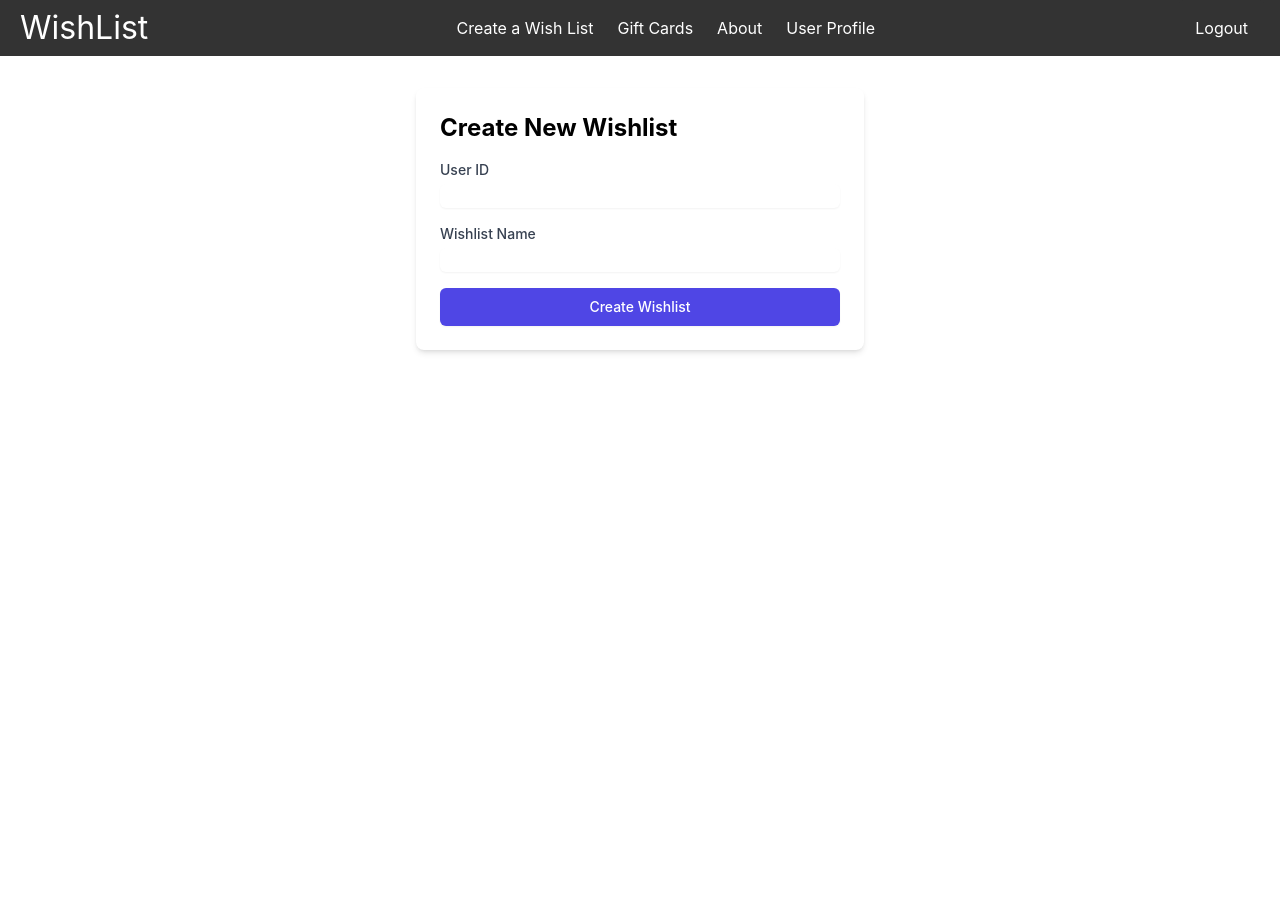
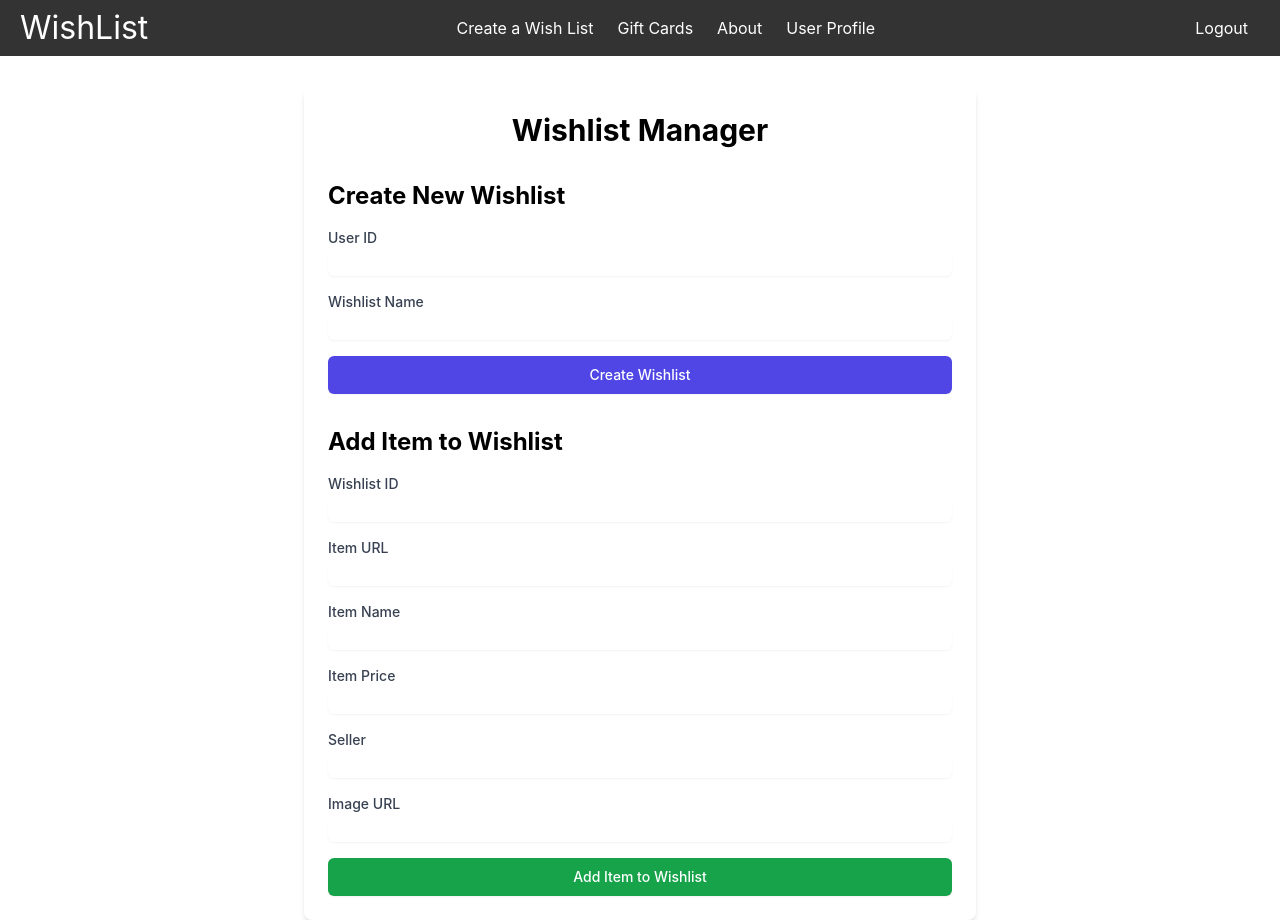
Before and after one commit to CST438-P2-Group17/CST438-P2-G17-FrontEnd, a React (Create React App) app in the folder Project_2/: page /createalist in a window 1280 px wide. Before the commit the page ends 800 px from the top, so only its background shows below. Built offline with nearby package versions, Linux system fonts and the light colour scheme.

Commit message:
Added add an item to wishlist based on wishlist id

```diff
--- a/Project_2/src/App.js
+++ b/Project_2/src/App.js
@@ -36,8 +36,8 @@ function App(){
     <div>
       <Navbar clientId="591552019563-hc7e24ispsfj464umknr2u428obj0fsh.apps.googleusercontent.com"/>
         <Routes>
-          <Route path="/login" element={<Login />} />
-          <Route path="/" element={<Home />} />
+          <Route path="/" element={<Login />} />
+          <Route path="/home" element={<Home />} />
           <Route path="/createalist" element={<CreateWishlist/>} />
           <Route path="/giftcards" element={<GiftCardList />} />
           <Route path="/about" element={<About />} />
--- a/Project_2/src/components/createalist.js
+++ b/Project_2/src/components/createalist.js
@@ -1,19 +1,26 @@
 import React, { useState } from 'react'
 
-function CreateWishlist() {
+function WishlistManager() {
   const [wishListName, setWishListName] = useState('')
   const [userId, setUserId] = useState('')
   const [error, setError] = useState('')
   const [showModal, setShowModal] = useState(false)
   const [createdWishlistName, setCreatedWishlistName] = useState('')
 
-  const handleSubmit = async (e) => {
+  const [wishlistId, setWishlistId] = useState('')
+  const [itemUrl, setItemUrl] = useState('')
+  const [itemName, setItemName] = useState('')
+  const [itemPrice, setItemPrice] = useState('')
+  const [itemSeller, setItemSeller] = useState('')
+  const [itemImageUrl, setItemImageUrl] = useState('')
+  const [itemError, setItemError] = useState('')
+  const [showItemModal, setShowItemModal] = useState(false)
+
+  const handleCreateWishlist = async (e) => {
     e.preventDefault()
     setError('')
 
     try {
-        console.log(userId);
-        console.log(wishListName);
       const response = await fetch(`https://cst438p2g17spring-65b77ceaeba8.herokuapp.com/addWishlist`, {
         method: 'POST',
         headers: {
@@ -40,7 +47,49 @@ function CreateWishlist() {
 
     } catch (error) {
       console.error('Error:', error);
-        setError(error.message || 'An error occurred while creating the wishlist.'); // Use error.message
+      setError(error.message || 'An error occurred while creating the wishlist.');
+    }
+  }
+
+  const handleAddItem = async (e) => {
+    e.preventDefault()
+    setItemError('')
+
+    try {
+      const response = await fetch(`https://cst438p2g17spring-65b77ceaeba8.herokuapp.com/addWishlistedItem`, {
+        method: 'POST',
+        headers: {
+          'Accept': 'application/json',
+          'Content-Type': 'application/x-www-form-urlencoded',
+        },
+        body: new URLSearchParams({
+          wishlistId: parseInt(wishlistId),
+          url: encodeURIComponent(itemUrl),
+          name: encodeURIComponent(itemName),
+          price: parseFloat(itemPrice),
+          seller: encodeURIComponent(itemSeller),
+          image_url: encodeURIComponent(itemImageUrl)
+        })
+      });
+
+      if (!response.ok) {
+        throw new Error('Network response was not ok: ' + response.statusText);
+      }
+
+      const data = await response.json();
+      console.log('Item added successfully:', data);
+
+      setShowItemModal(true);
+      setWishlistId('');
+      setItemUrl('');
+      setItemName('');
+      setItemPrice('');
+      setItemSeller('');
+      setItemImageUrl('');
+
+    } catch (error) {
+      console.error('Error:', error);
+      setItemError(error.message || 'An error occurred while adding the item to the wishlist.');
     }
   }
 
@@ -48,10 +97,18 @@ function CreateWishlist() {
     setShowModal(false)
   }
 
+  const closeItemModal = () => {
+    setShowItemModal(false)
+  }
+
   return (
-    <div className="max-w-md mx-auto mt-8 p-6 bg-white rounded-lg shadow-md">
+    <div className="max-w-2xl mx-auto mt-8 p-6 bg-white rounded-lg shadow-md">
+      <h1 className="text-3xl font-bold mb-8 text-center">Wishlist Manager</h1>
+
+
+      <div className="mb-8">
         <h2 className="text-2xl font-bold mb-4">Create New Wishlist</h2>
-      <form onSubmit={handleSubmit} className="space-y-4">
+        <form onSubmit={handleCreateWishlist} className="space-y-4">
           <div>
             <label htmlFor="userId" className="block text-sm font-medium text-gray-700">User ID</label>
             <input
@@ -86,9 +143,96 @@ function CreateWishlist() {
             {error}
           </div>
         )}
+      </div>
 
+
+      <div>
+        <h2 className="text-2xl font-bold mb-4">Add Item to Wishlist</h2>
+        <form onSubmit={handleAddItem} className="space-y-4">
+          <div>
+            <label htmlFor="wishlistId" className="block text-sm font-medium text-gray-700">Wishlist ID</label>
+            <input
+              type="number"
+              id="wishlistId"
+              value={wishlistId}
+              onChange={(e) => setWishlistId(e.target.value)}
+              className="mt-1 block w-full rounded-md border-gray-300 shadow-sm focus:border-indigo-300 focus:ring focus:ring-indigo-200 focus:ring-opacity-50"
+              required
+            />
+          </div>
+          <div>
+            <label htmlFor="itemUrl" className="block text-sm font-medium text-gray-700">Item URL</label>
+            <input
+              type="url"
+              id="itemUrl"
+              value={itemUrl}
+              onChange={(e) => setItemUrl(e.target.value)}
+              className="mt-1 block w-full rounded-md border-gray-300 shadow-sm focus:border-indigo-300 focus:ring focus:ring-indigo-200 focus:ring-opacity-50"
+              required
+            />
+          </div>
+          <div>
+            <label htmlFor="itemName" className="block text-sm font-medium text-gray-700">Item Name</label>
+            <input
+              type="text"
+              id="itemName"
+              value={itemName}
+              onChange={(e) => setItemName(e.target.value)}
+              className="mt-1 block w-full rounded-md border-gray-300 shadow-sm focus:border-indigo-300 focus:ring focus:ring-indigo-200 focus:ring-opacity-50"
+              required
+            />
+          </div>
+          <div>
+            <label htmlFor="itemPrice" className="block text-sm font-medium text-gray-700">Item Price</label>
+            <input
+              type="number"
+              id="itemPrice"
+              value={itemPrice}
+              onChange={(e) => setItemPrice(e.target.value)}
+              className="mt-1 block w-full rounded-md border-gray-300 shadow-sm focus:border-indigo-300 focus:ring focus:ring-indigo-200 focus:ring-opacity-50"
+              required
+              step="0.01"
+            />
+          </div>
+          <div>
+            <label htmlFor="itemSeller" className="block text-sm font-medium text-gray-700">Seller</label>
+            <input
+              type="text"
+              id="itemSeller"
+              value={itemSeller}
+              onChange={(e) => setItemSeller(e.target.value)}
+              className="mt-1 block w-full rounded-md border-gray-300 shadow-sm focus:border-indigo-300 focus:ring focus:ring-indigo-200 focus:ring-opacity-50"
+              required
+            />
+          </div>
+          <div>
+            <label htmlFor="itemImageUrl" className="block text-sm font-medium text-gray-700">Image URL</label>
+            <input
+              type="url"
+              id="itemImageUrl"
+              value={itemImageUrl}
+              onChange={(e) => setItemImageUrl(e.target.value)}
+              className="mt-1 block w-full rounded-md border-gray-300 shadow-sm focus:border-indigo-300 focus:ring focus:ring-indigo-200 focus:ring-opacity-50"
+              required
+            />
+          </div>
+          <button
+            type="submit"
+            className="w-full py-2 px-4 border border-transparent rounded-md shadow-sm text-sm font-medium text-white bg-green-600 hover:bg-green-700 focus:outline-none focus:ring-2 focus:ring-offset-2 focus:ring-green-500"
+          >
+            Add Item to Wishlist
+          </button>
+        </form>
+        {itemError && (
+          <div className="mt-4 p-2 bg-red-100 border border-red-400 text-red-700 rounded">
+            {itemError}
+          </div>
+        )}
+      </div>
+
+      {/* Modals */}
       {showModal && (
-        <div className="fixed inset-0 bg-gray-600 bg-opacity-50 overflow-y-auto h-full w-full" id="my-modal">
+        <div className="fixed inset-0 bg-gray-600 bg-opacity-50 overflow-y-auto h-full w-full" id="wishlist-modal">
           <div className="relative top-20 mx-auto p-5 border w-96 shadow-lg rounded-md bg-white">
             <div className="mt-3 text-center">
               <div className="mx-auto flex items-center justify-center h-12 w-12 rounded-full bg-green-100">
@@ -126,8 +270,48 @@ function CreateWishlist() {
           </div>
         </div>
       )}
+
+      {showItemModal && (
+        <div className="fixed inset-0 bg-gray-600 bg-opacity-50 overflow-y-auto h-full w-full" id="item-modal">
+          <div className="relative top-20 mx-auto p-5 border w-96 shadow-lg rounded-md bg-white">
+            <div className="mt-3 text-center">
+              <div className="mx-auto flex items-center justify-center h-12 w-12 rounded-full bg-green-100">
+                <svg
+                  className="h-6 w-6 text-green-600"
+                  fill="none"
+                  stroke="currentColor"
+                  viewBox="0 0 24 24"
+                  xmlns="http://www.w3.org/2000/svg"
+                >
+                  <path
+                    strokeLinecap="round"
+                    strokeLinejoin="round"
+                    strokeWidth="2"
+                    d="M5 13l4 4L19 7"
+                  ></path>
+                </svg>
+              </div>
+              <h3 className="text-lg leading-6 font-medium text-gray-900 mt-2">Item Added Successfully!</h3>
+              <div className="mt-2 px-7 py-3">
+                <p className="text-sm text-gray-500">
+                  The item has been added to the wishlist.
+                </p>
+              </div>
+              <div className="items-center px-4 py-3">
+                <button
+                  id="ok-btn"
+                  className="px-4 py-2 bg-green-500 text-white text-base font-medium rounded-md w-full shadow-sm hover:bg-green-600 focus:outline-none focus:ring-2 focus:ring-green-300"
+                  onClick={closeItemModal}
+                >
+                  OK
+                </button>
+              </div>
+            </div>
+          </div>
+        </div>
+      )}
     </div>
   )
 }
 
-export default CreateWishlist
+export default WishlistManager
```
Lines whose indentation alone changed are shown as unchanged.
